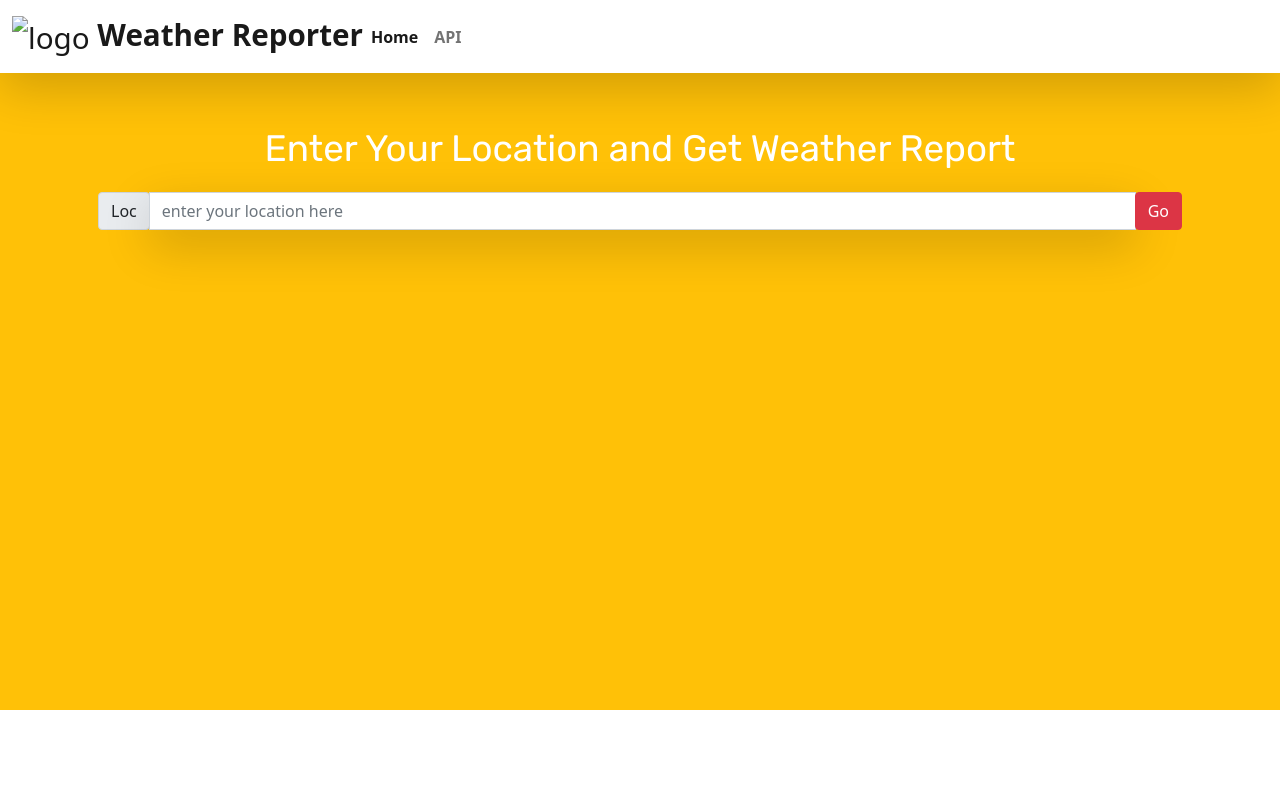
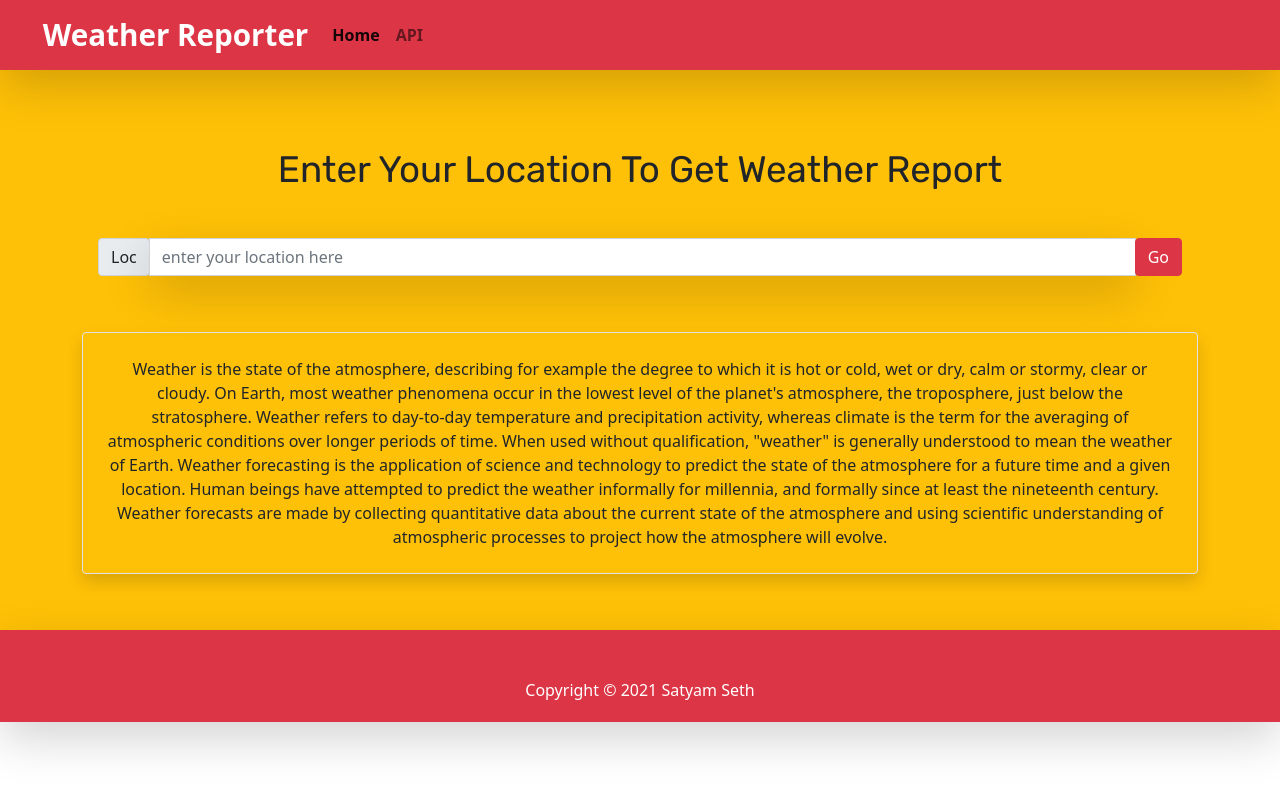
Before and after one commit to satyam-seth/weather_reporter, a Django app: page / in a window 1280 px wide. Run offline with Django 3.2, Linux system fonts and the light colour scheme; some libraries are stand-ins or nearby versions; some web fonts are replaced.

Commit message:
design home page

```diff
--- a/weather/core/templates/core/base.html
+++ b/weather/core/templates/core/base.html
@@ -15,10 +15,14 @@
 <body>
 
     {% include 'core/navbar.html' %}
+
     <div class="container-fluid bg-warning">
         {% block content %}
         {% endblock content %}
     </div>
+
+    {% include 'core/footer.html' %}
+
     <script src="{% static 'core/js/bootstrap.min.js' %}"></script>
     <script src="{% static 'core/js/popper.js' %}"></script>
     <script src="{% static 'core/js/all.min.js' %}"></script>
--- /dev/null
+++ b/weather/core/templates/core/footer.html
@@ -0,0 +1,14 @@
+<footer class="container-fluid yellow p-0 shadow-lg bg-danger">
+    <div class="text-center p-1 text-white">
+        <div class="pt-1">
+            <a href="https://www.facebook.com/profile.php?id=100009900399617" target="_blank"><i class="fab fa-facebook fa-2x m-1 text-white"></i></a>
+            <a href="https://www.instagram.com/satyam1998.1998/" target="_blank"><i class="fab fa-instagram fa-2x m-1 text-white"></i></a>
+            <a href="mailto:satyam1998.1998@gmail.com" target="_blank"><i class="fas fa-envelope fa-2x m-1 text-white"></i></a>
+            <a href="https://www.hackerrank.com/satyam1998_1998" target="_blank"><i class="fab fa-hackerrank fa-2x m-1 text-white"></i></a>
+            <a href="https://twitter.com/SatyamS31450520" target="_blank"><i class="fab fa-twitter fa-2x m-1 text-white"></i></a>
+            <a href="https://www.linkedin.com/in/satyam-seth-39069b17a" target="_blank"><i class="fab fa-linkedin fa-2x m-1 text-white"></i></a>
+            <a href="https://github.com/satyam-seth" target="_blank"><i class="fab fa-github fa-2x m-1 text-white"></i></a>
+        </div>
+        <p>Copyright &#169; 2021 Satyam Seth</p>
+    </div>
+</footer>
--- a/weather/core/templates/core/home.html
+++ b/weather/core/templates/core/home.html
@@ -4,8 +4,8 @@
 {% block content %}
 <div class="container">
     <div class="row pt-5">
-            <div class="col-12">
-                <p class="text-responsive text-center text-white">Enter Your Location and Get Weather Report</p>
+        <div class="col-12 py-4">
+            <p class="text-responsive text-center">Enter Your Location To Get Weather Report</p>
         </div>
     </div>
     <div class="row px-3">
@@ -22,20 +22,35 @@
             </div>
         </form>
     </div>
-        <div>
+    <div class="pb-5">
         {% if result %}
-                <h1>{{result.region}}</h1>
-                <h1>{{result.temp_now}}</h1>
-                <h1>{{result.weather_now}}</h1>
-                <h1>{{result.day_hour}}</h1>
-            {% elif error %}
-                <h1>{{error}}</h1>
+        <div class="row text-responsive text-center py-5">
+            <div class="col-12 col-md-6 py-3"><i class="fas fa-map-marker-alt"></i> {{result.region}}</div>
+            <div class="col-12 col-md-6 py-3"><i class="fas fa-clock"></i> {{result.day_hour}}</div>
+            <div class="col-6 py-3"><i class="fas fa-temperature-high"></i> {{result.temp_now}}</div>
+            <div class="col-6 py-3"><i class="fas fa-water"></i> {{result.weather_now}}</div>
+        </div>
         {% else %}
-                <div class="py-5"></div>
-                <div class="py-5"></div>
-                <div class="py-5"></div>
-                <div class="py-5"></div>
-                <div class="py-5"></div>
+            {% if error %}
+                <div class="h5 alert alert-danger mt-5 text-center" role="alert">Oops something went wrong or {{error}}</div>
+            {% endif %}
+        <div class="row pt-2 mt-5 text-center">
+            <div class="col-12 pb-2">
+                <div class="border rounded p-4 shadow">
+                    Weather is the state of the atmosphere, describing for example the degree to which it is hot or
+                    cold, wet or dry, calm or stormy, clear or cloudy. On Earth, most weather phenomena occur in the
+                    lowest level of the planet's atmosphere, the troposphere, just below the stratosphere. Weather
+                    refers to day-to-day temperature and precipitation activity, whereas climate is the term for the
+                    averaging of atmospheric conditions over longer periods of time. When used without qualification,
+                    "weather" is generally understood to mean the weather of Earth.
+                    Weather forecasting is the application of science and technology to predict the state of the
+                    atmosphere for a future time and a given location. Human beings have attempted to predict the
+                    weather informally for millennia, and formally since at least the nineteenth century. Weather
+                    forecasts are made by collecting quantitative data about the current state of the atmosphere and
+                    using scientific understanding of atmospheric processes to project how the atmosphere will evolve.
+                </div>
+            </div>
+        </div>
         {% endif %}
     </div>
 </div>
--- a/weather/core/templates/core/navbar.html
+++ b/weather/core/templates/core/navbar.html
@@ -1,9 +1,9 @@
-<nav class="navbar navbar-expand-lg navbar-light shadow-lg">
+<nav class="navbar navbar-expand-lg navbar-light shadow-lg bg-danger">
     <div class="container-fluid">
-      <a class="navbar-brand" href="/">
-        <span style="font-size: 3.7vh;">
-          <img src="" width="35px" alt="logo">
-          <b>Weather Reporter</b>
+      <a class="navbar-brand" href="{% url 'home' %}">
+        <span class="text-white" style="font-size: 3.7vh;">
+            <i class="fas fa-cloud-sun-rain"></i>
+            <b>Weather Reporter</b>
         </span>
       </a>
       <button class="navbar-toggler" type="button" data-bs-toggle="collapse" data-bs-target="#navbarNav" aria-controls="navbarNav" aria-expanded="false" aria-label="Toggle navigation">
@@ -11,11 +11,11 @@
       </button>
       <div class="collapse navbar-collapse" id="navbarNav">
         <ul class="navbar-nav">
-          <li class="nav-item">
-            <a class="nav-link {{home_active}}" aria-current="page" href="{% url 'home' %}"><b>Home</b></a>
+          <li class="nav-item ">
+            <a class="nav-link {{home_active}} {{home_disabled}}" aria-current="page" href="{% url 'home' %}"><b>Home</b></a>
           </li>
           <li class="nav-item">
-            <a class="nav-link {{api_active}}" href=""><b>API</b></a>
+            <a class="nav-link {{api_active}} {{api_disabled}}" href=""><b>API</b></a>
           </li>
         </ul>
       </div>
--- a/weather/core/views.py
+++ b/weather/core/views.py
@@ -28,7 +28,7 @@ def get_report(loc):
 class HomeView(View):
     def get(self,request):
         fm=SearchForm()
-        context={'form':fm,'home_active':'active'}
+        context={'form':fm,'home_active':'active','home_disabled':'disabled'}
         return render(request,'core/home.html',context)
 
     def post(self,request):
@@ -42,4 +42,5 @@ class HomeView(View):
             context['error']='invalid location'
         context['form']=fm
         context['home_active']='active'
+        context['home_disabled']='disabled'
         return render(request,'core/home.html',context)
```
Lines whose indentation alone changed are shown as unchanged.
